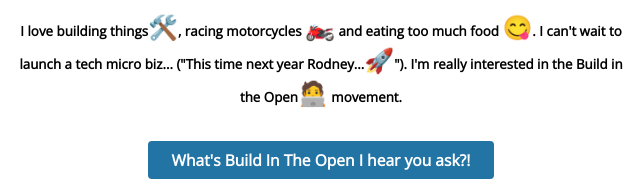
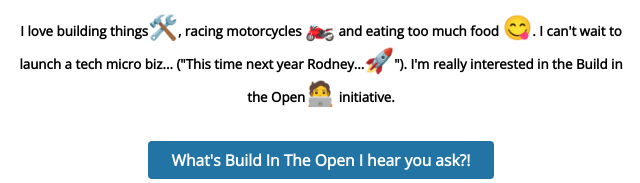
Before and after one commit to bertieford/profile, a plain HTML site: page index.html in a window 1280 px wide. Shown: the part 324-507 px from the top of the page, 319-959 px from the left. Drawn offline with nearby package versions, Linux system fonts and the light colour scheme; a web font is replaced by a local one.

Commit message:
making it even pretties

```diff
--- a/index.html
+++ b/index.html
@@ -14,7 +14,7 @@
       <div class ="card">
         <h1>Hello, I'm Rob! 👋 </h1>
         <img src="./images/profile_pic.jpg" class="img-small-round" alt="My mug shot">
-        <p id="first-paragraph">I love building things<strong class="emoji">🛠️</strong>, racing motorcycles <strong class="emoji">🏍️</strong> and eating too much food <strong class="emoji">😋</strong>. I can't wait to launch a tech micro biz... ("This time next year Rodney...<strong class="emoji">🚀</strong>"). I'm really interested in the Build in the Open<strong class="emoji">🧑‍💻</strong> movement.</p>
+        <p id="first-paragraph">I love building things<strong class="emoji">🛠️</strong>, racing motorcycles <strong class="emoji">🏍️</strong> and eating too much food <strong class="emoji">😋</strong>. I can't wait to launch a tech micro biz... ("This time next year Rodney...<strong class="emoji">🚀</strong>"). I'm really interested in the Build in the Open<strong class="emoji">🧑‍💻</strong> initiative.</p>
         <h3><a href="https://loic.medium.com/the-open-startup-420629989566" class="btn-blue" target="_blank">What's <strong>Build In The Open</strong> I hear you ask?!</a></h3>
       </div>
       <div class ="card">
```
